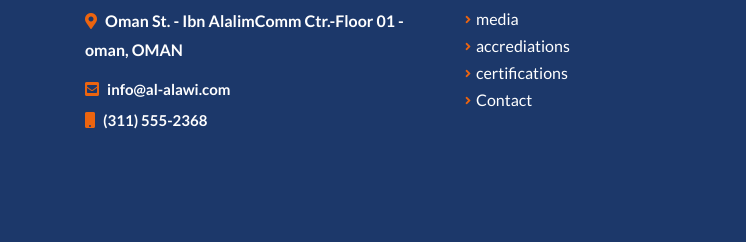
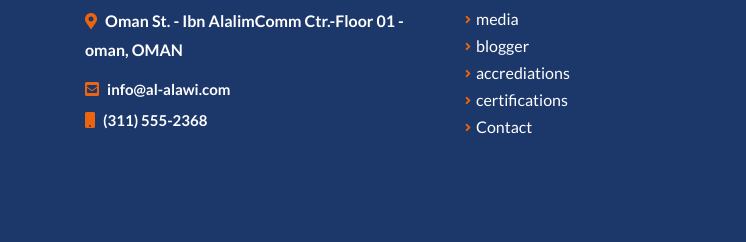
Before and after one commit to mahmoudelgamal/al-alawi-institution, a website: page index.html in a window 1280 px wide. Shown: the part 7106-7348 px from the top of the page, 0-746 px from the left. Drawn offline with Linux system fonts and the light colour scheme; grey boxes are pictures that could not be loaded.

Commit message:
footer links

```diff
--- a/index.html
+++ b/index.html
@@ -724,6 +724,7 @@
                   <li><a href="#">upcoming classes</a></li>
                   <li><a href="#">training categories</a></li>
                   <li><a href="#">media</a></li>
+                  <li><a href="#">blogger</a></li>
                   <li><a href="#">accrediations</a></li>
                   <li><a href="#">certifications</a></li>
                   <li><a href="#">Contact</a></li>
```
